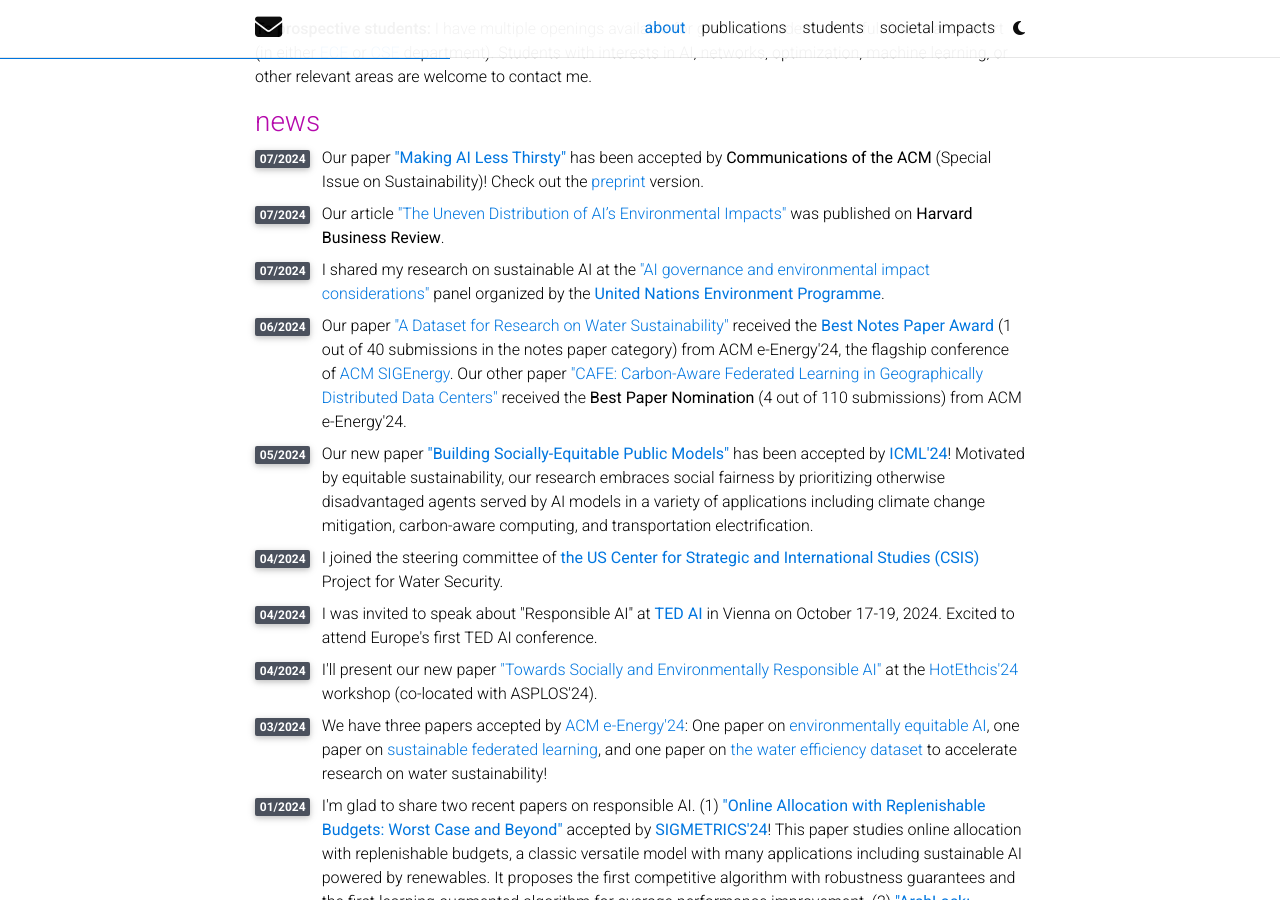
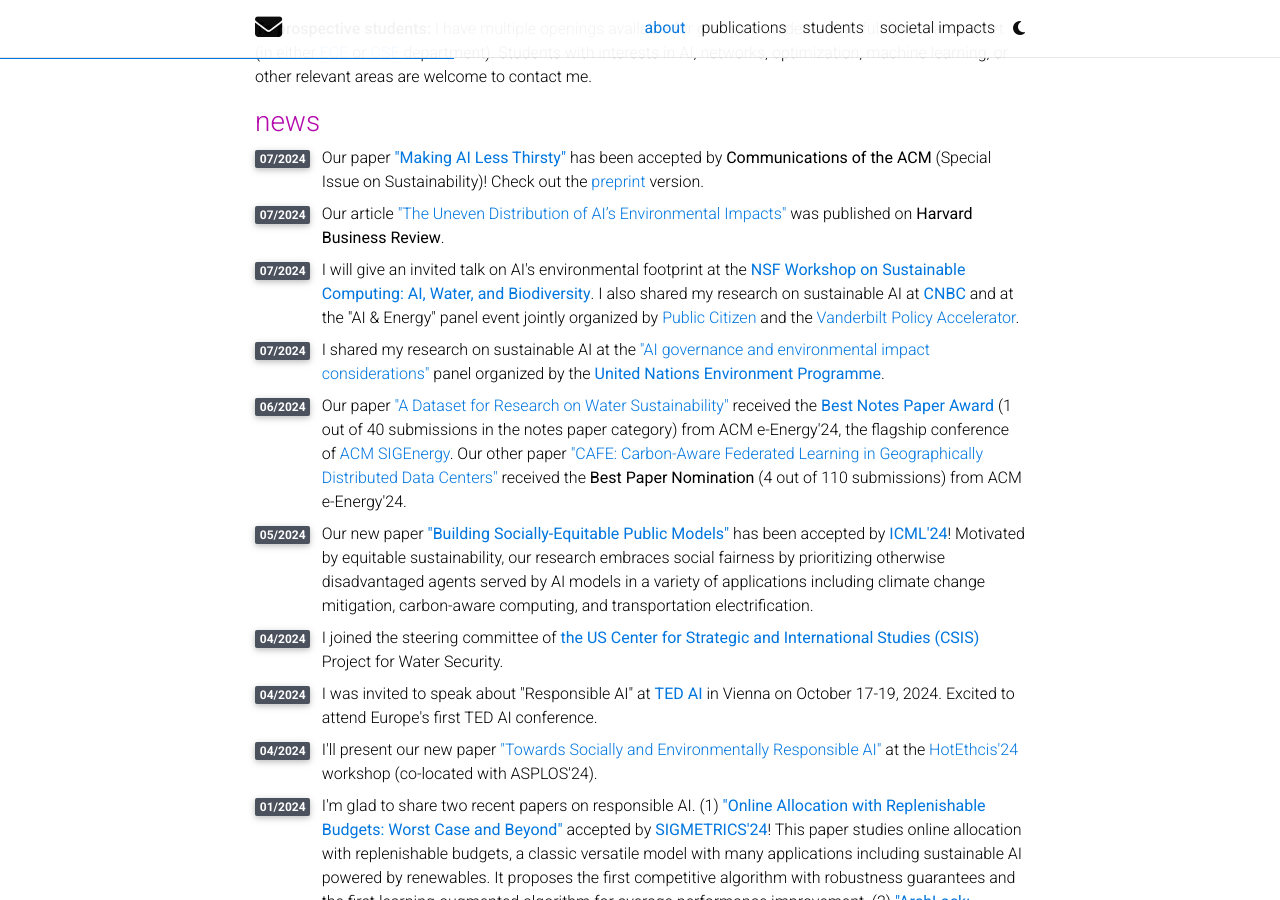
Before and after one commit to shaoleiren/shaoleiren.github.io, a Jekyll site: the page built from _pages/about.md, in a window 1280 px wide and 900 px high, scrolled down 1185 px. Built offline with Jekyll 4.4.1, drawn with Linux system fonts in a browser that asks for light colours; full-size pictures stand in for the smaller copies a plugin makes; comment, search, counter and statistics services are not loaded; a style sheet for code colours, icons or effects is not loaded; some of the changed text lies outside the part shown.

Commit message:
Update about.html

```diff
--- a/_layouts/about.html
+++ b/_layouts/about.html
@@ -123,6 +123,21 @@
                 </span>
               </div>
               <div class="col-xs-11 cl-sm-11 col-md-11 mt-2 mt-md-0">
+               I will give an invited talk on AI's environmental footprint at the
+               <b><a href="https://nsf-desc-2024.github.io/program/">NSF Workshop on Sustainable Computing: AI, Water, and Biodiversity</a></b>.
+               I also shared my research on sustainable AI at <b><a href="https://www.youtube.com/watch?v=MJQIQJYxey4">CNBC</a></b> and at the "AI & Energy" panel event jointly organized by
+               <a href="https://www.citizen.org/">Public Citizen</a> and
+               the <a href="https://www.vanderbilt.edu/vanderbilt-policy-accelerator/">Vanderbilt Policy Accelerator</a>.
+              </div>
+          </div>
+
+          <div class="row" style="margin-bottom: 8px;">
+              <div class="col-xs-1 cl-sm-1 col-md-1 text-center" style="width: 30px;">
+                <span class="badge font-weight-bold stylish-color text-uppercase align-middle" style="min-width: 30px;">
+                 07/2024
+                </span>
+              </div>
+              <div class="col-xs-11 cl-sm-11 col-md-11 mt-2 mt-md-0">
                I shared my research on sustainable AI at the <a href="https://news.ucr.edu/articles/2024/07/08/professor-joins-un-panel-environmental-impacts-ai">"AI governance and environmental impact considerations"</a> panel
                organized by the <b><a href="https://www.unep.org/events/annual-subcommittee-cpr/11th-annual-subcommittee-meeting-committee-permanent-representatives">United Nations Environment Programme</a></b>.
               </div>
@@ -189,6 +204,7 @@
               </div>
           </div>
 
+          <!--
           <div class="row" style="margin-bottom: 8px;">
               <div class="col-xs-1 cl-sm-1 col-md-1 text-center" style="width: 30px;">
                 <span class="badge font-weight-bold stylish-color text-uppercase align-middle" style="min-width: 30px;">
@@ -201,6 +217,7 @@
                to accelerate research on water sustainability!
               </div>
           </div>
+          -->
 
 
           <div class="row" style="margin-bottom: 8px;">
@@ -422,7 +439,8 @@
           <a href="https://e360.yale.edu/features/artificial-intelligence-climate-energy-emissions">Yale Environment 360</a>,
           <a href="https://hai.stanford.edu/sites/default/files/2024-02/Exploring-Impact-AI-Black-Americans.pdf">Stanford Human-Centered AI</a>,
           <a href="https://www.hkdca.com/wp-content/uploads/2024/07/generative-ai-harvard.pdf">Harvard Business Review</a>,
-          <a href="https://www.new.ox.ac.uk/sites/default/files/2024-04/NC_Record_WEB%20v2.pdf">Oxford University (New College Record 2023)</a>,
+          <!--
+          <a href="https://www.new.ox.ac.uk/sites/default/files/2024-04/NC_Record_WEB%20v2.pdf">Oxford University (New College Record 2023)</a>,-->
           <a href="https://20965052.fs1.hubspotusercontent-na1.net/hubfs/20965052/AIs%20Impact%20on%20Our%20Sustainable%20Future%20White%20Paper%20V1.pdf">Responsible AI Institute</a>,
           <a href="https://cdt.org/wp-content/uploads/2024/03/3-18-24-Civil-Society-Letter-to-Secretary-Raimondo.pdf">Center for Democracy and Technology</a>,
           <a href="https://www.globalwaterforum.org/2023/11/02/a-double-edged-sword-ais-energy-water-footprint-and-its-role-in-resource-conservation/">Global Water Forum</a>,
```
